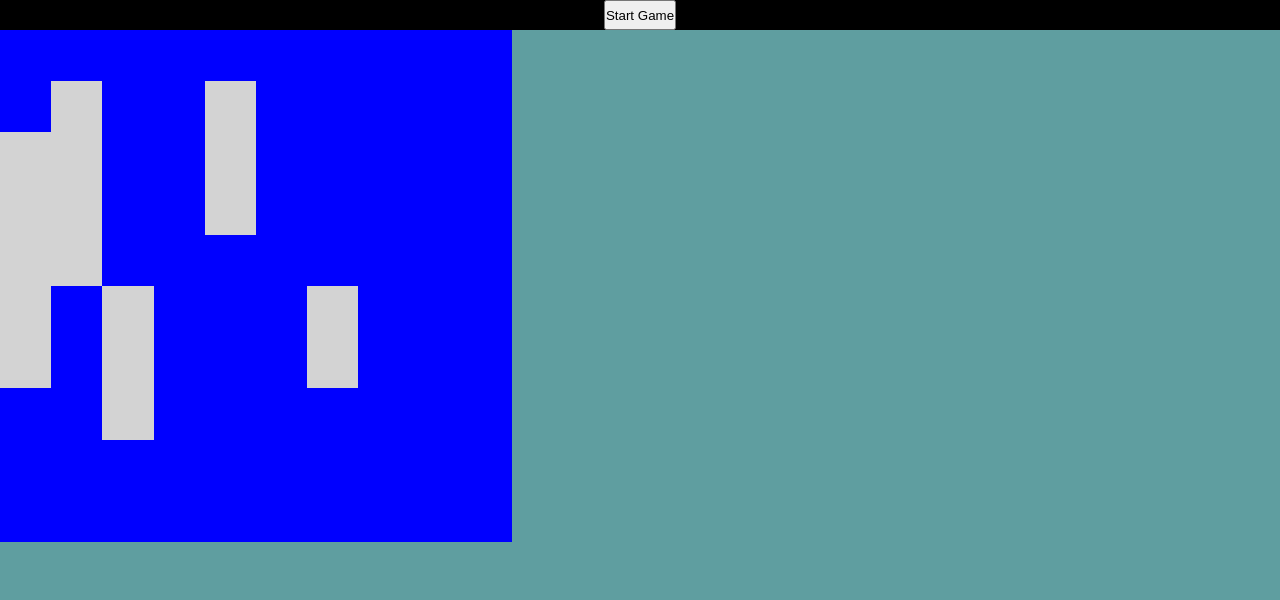
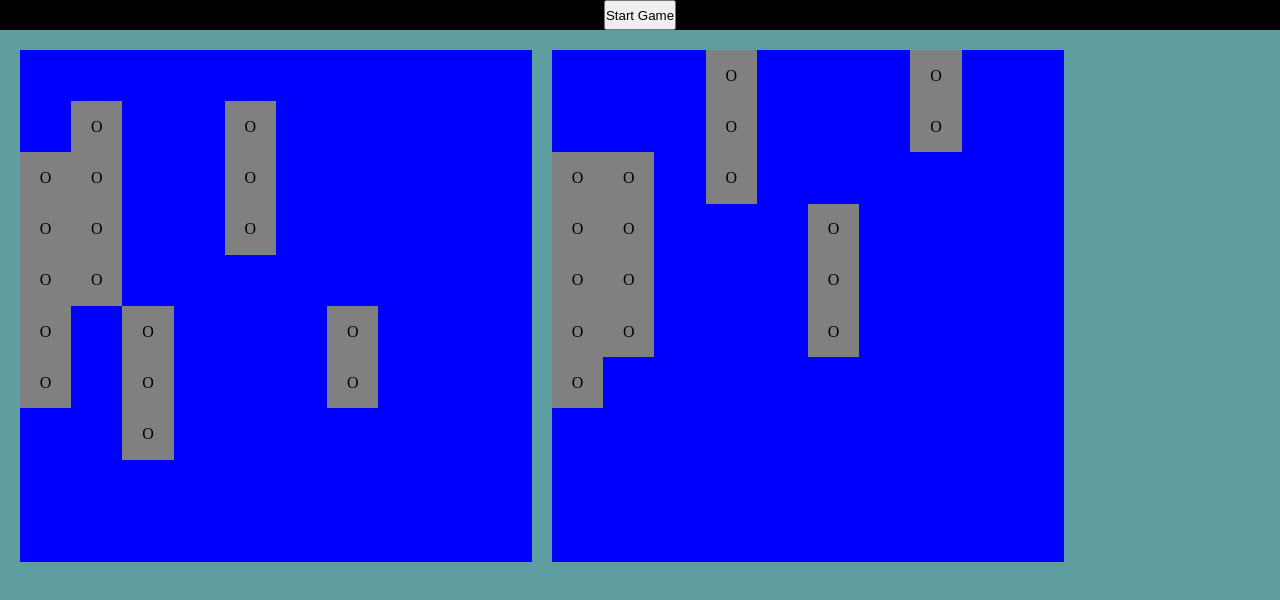
Before and after one commit to gniht/battleship, a website with bundled scripts: page index.html in a window 1280 px wide. Built offline with nearby package versions, Linux system fonts and the light colour scheme.

Commit message:
enemy grid and placeholder style for hit locations

```diff
--- a/battleship-UI.js
+++ b/battleship-UI.js
@@ -9,19 +9,25 @@ menu.appendChild(startBtn);
 menu.classList.add("menu");
 UI.appendChild(menu);
 
+const gridContainer = document.createElement("div");
+gridContainer.classList.add("grid-container")
+
 const enemyGrid = document.createElement("div");
 enemyGrid.classList.add("enemy-grid");
-UI.appendChild(enemyGrid);
+gridContainer.appendChild(enemyGrid);
 const playerGrid = document.createElement("div");
 playerGrid.classList.add("player-grid");
-UI.appendChild(playerGrid);
+gridContainer.appendChild(playerGrid);
+UI.appendChild(gridContainer);
 
 
+const enemy = new Player();
+const player = new Player(  "fred" /* prompt("enter name") */);
+enemy.placeAllShips();
+player.placeAllShips();
+populateUIGrid(enemy.gameboard, enemyGrid);
+populateUIGrid(player.gameboard, playerGrid);
 
-const player = new Player(  "fred" /* prompt("enter name") */);
-player.placeAllShips();
-populateUIGrid(player.gameboard, playerGrid);
-console.log(player.gameboard.gameboard);
 
 function populateUIGrid( { gameboard }, gridToPopulate ) {
 
@@ -33,6 +39,7 @@ function populateUIGrid( { gameboard }, gridToPopulate ) {
 
       if(gameboard[r][c] === true){
         cell.classList.add("ship");
+        cell.innerHTML = "O";
       }
 
       gridToPopulate.appendChild(cell);
--- a/index.css
+++ b/index.css
@@ -18,23 +18,34 @@
 }
 
 .cell {
+  display: flex;
+  justify-content: center;
   background-color: blue;
   width: 10%;
   height: 10%;
+
 }
 
 .enemy-grid {
-  display: flex;
-
-}
-.player-grid {
+  margin: 10px;
   width: 40vw;
   height: 40vw;
   display: flex;
   flex-wrap: wrap;
-
+}
+.player-grid {
+  margin: 10px;
+  width: 40vw;
+  height: 40vw;
+  display: flex;
+  flex-wrap: wrap;
 }
 
-.ship {
-  background-color: lightgray;
+.ship {  align-items: center;
+  background-color: grey;
 }
+
+.grid-container {
+  display: flex;
+  margin: 10px;
+}
```
